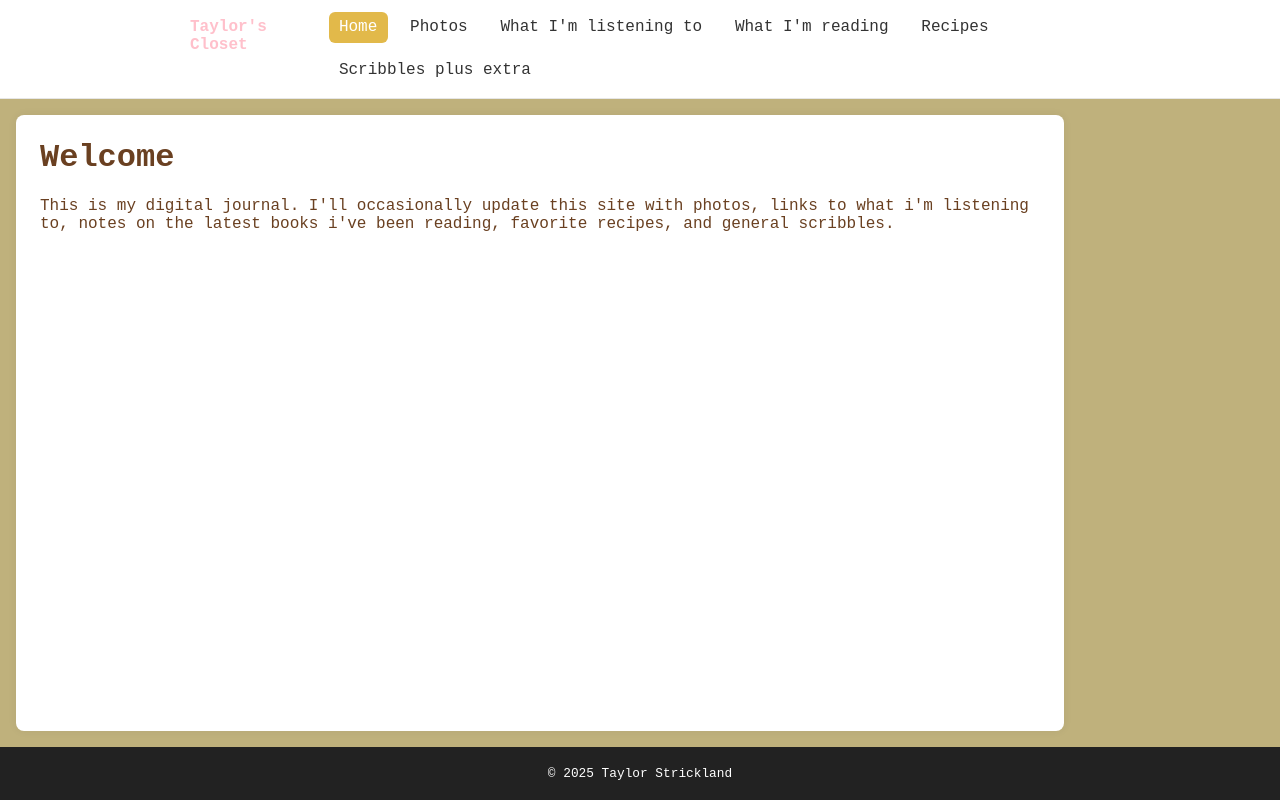
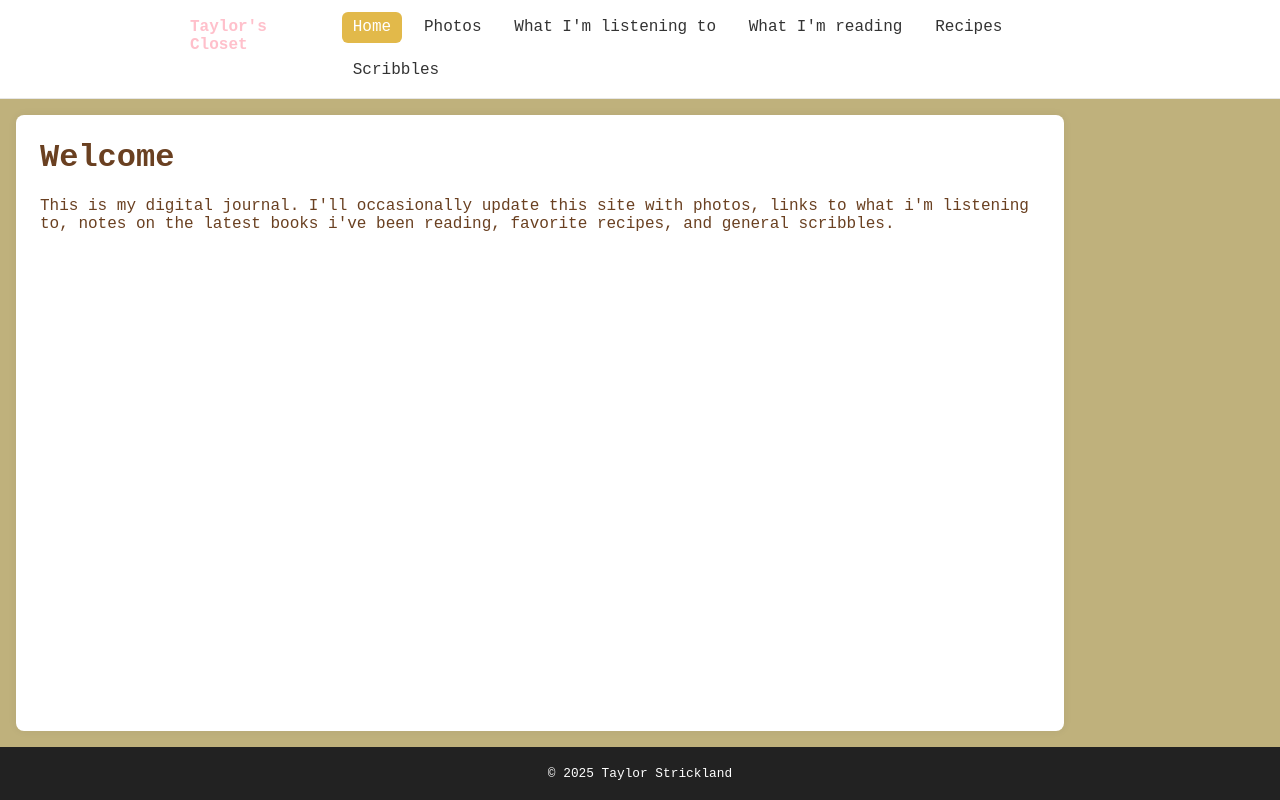
Before and after one commit to taylorstrickland4294/taylor-s-closet, a plain HTML site: page index.html in a window 1280 px wide. Drawn offline with Linux system fonts and the light colour scheme.

Commit message:
back to orginal

```diff
--- a/index.html
+++ b/index.html
@@ -16,7 +16,7 @@
         <a href="listening.html">What I'm listening to</a>
         <a href="reading.html">What I'm reading</a>
         <a href="recipes.html">Recipes</a>
-        <a href="scribbles.html">Scribbles plus extra</a>
+        <a href="scribbles.html">Scribbles</a>
       </div>
     </div>
   </nav>
```
